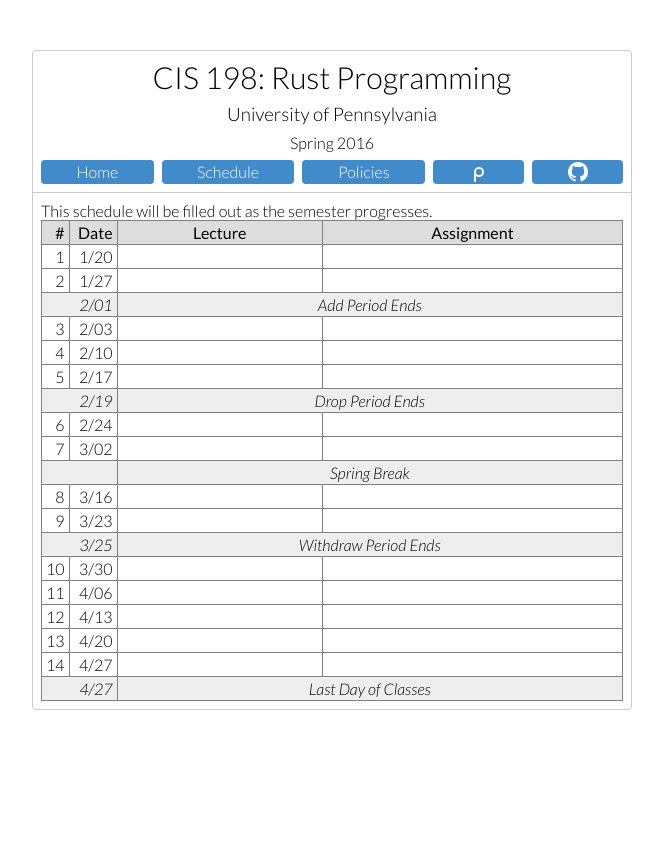
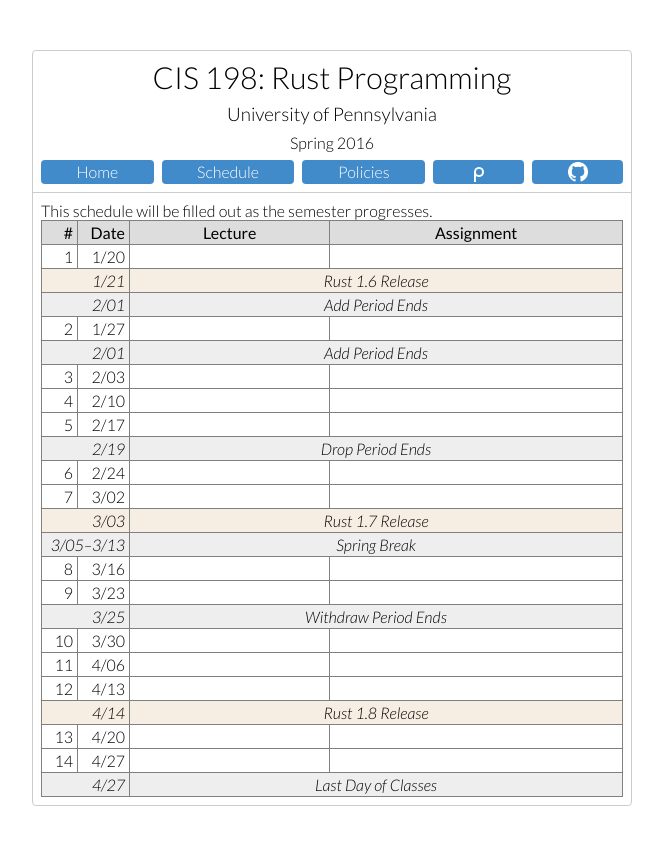
Before and after one commit to cis198-2016s/cis198-2016s.github.io, a Jekyll site: the page built from schedule/index.html, in a window 1280 px wide. Shown: the top 845 px of the page, without its empty margins (308-971 px from the left). Built offline with Jekyll 4.4.1, drawn with Linux system fonts in a browser that asks for light colours.

Commit message:
Add rust releases to schedule

```diff
--- a/schedule/index.html
+++ b/schedule/index.html
@@ -20,19 +20,26 @@
   text-align: center;
 }
 
+.rustevent {
+  background-color: #f6eee2;
+  font-style: italic;
+  text-align: center;
+}
+
 .schedule td:nth-child(1),
 .schedule th:nth-child(1) {
   text-align: right;
-  width: 1.5em;
+  width: 2.25em;
 }
 
 .schedule td:nth-child(2),
 .schedule th:nth-child(2) {
   text-align: right;
-  width: 3em;
+  width: 3.25em;
 }
 
-.schedevent td:nth-child(2) {
+.schedevent td:nth-child(2),
+.rustevent  td:nth-child(2) {
   text-align: center;
 }
 </style>
@@ -53,6 +60,12 @@
         <td> 1</td><td>1/20</td>
         <td></td>
         <td></td>
+      </tr>
+      <tr class="rustevent">
+        <td colspan=2>1/21</td> <td colspan=2>Rust 1.6 Release</td>
+      </tr>
+      <tr class="schedevent">
+        <td colspan=2>2/01</td> <td colspan=2>Add Period Ends</td>
       </tr>
       <tr>
         <td> 2</td><td>1/27</td>
@@ -90,8 +103,11 @@
         <td></td>
         <td></td>
       </tr>
+      <tr class="rustevent">
+        <td colspan=2>3/03</td> <td colspan=2>Rust 1.7 Release</td>
+      </tr>
       <tr class="schedevent">
-        <td colspan=2></td> <td colspan=2>Spring Break</td>
+        <td colspan=2>3/05&ndash;3/13</td> <td colspan=2>Spring Break</td>
       </tr>
       <tr>
         <td> 8</td><td>3/16</td>
@@ -121,6 +137,9 @@
         <td></td>
         <td></td>
       </tr>
+      <tr class="rustevent">
+        <td colspan=2>4/14</td> <td colspan=2>Rust 1.8 Release</td>
+      </tr>
       <tr>
         <td>13</td><td>4/20</td>
         <td></td>
```
